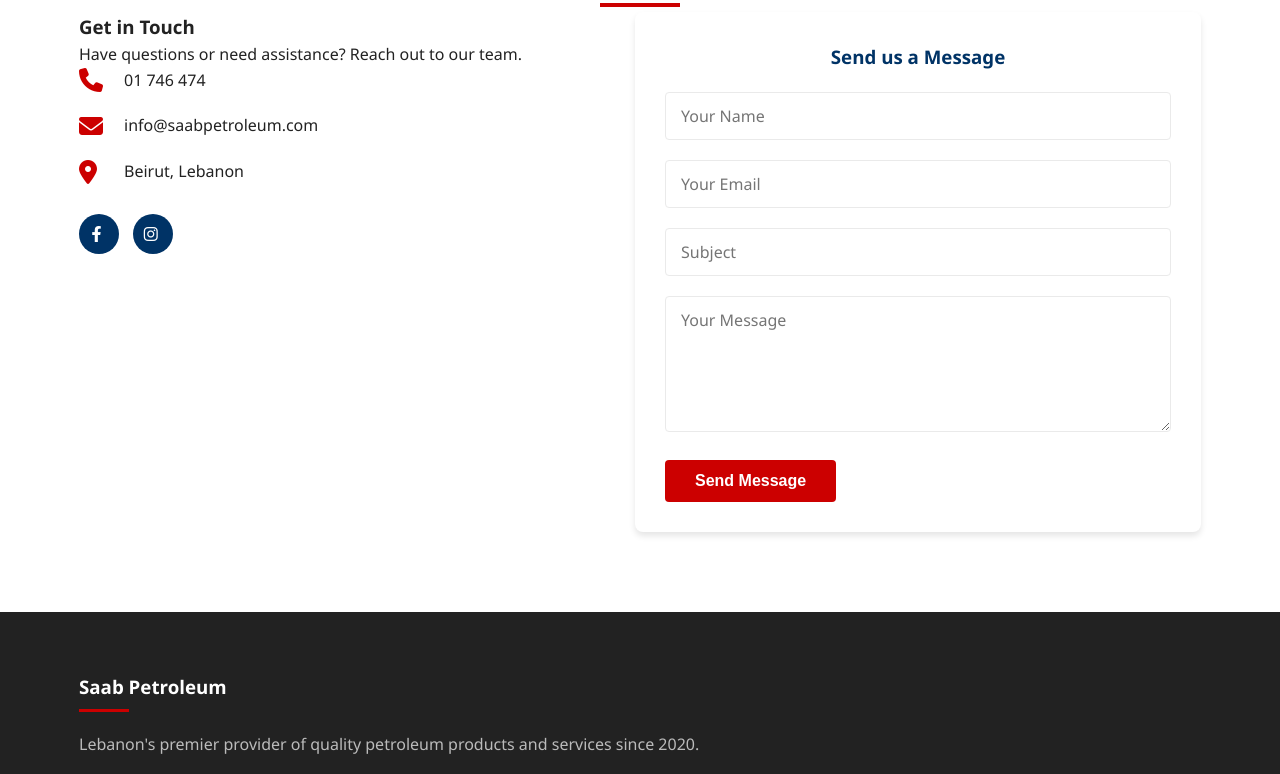
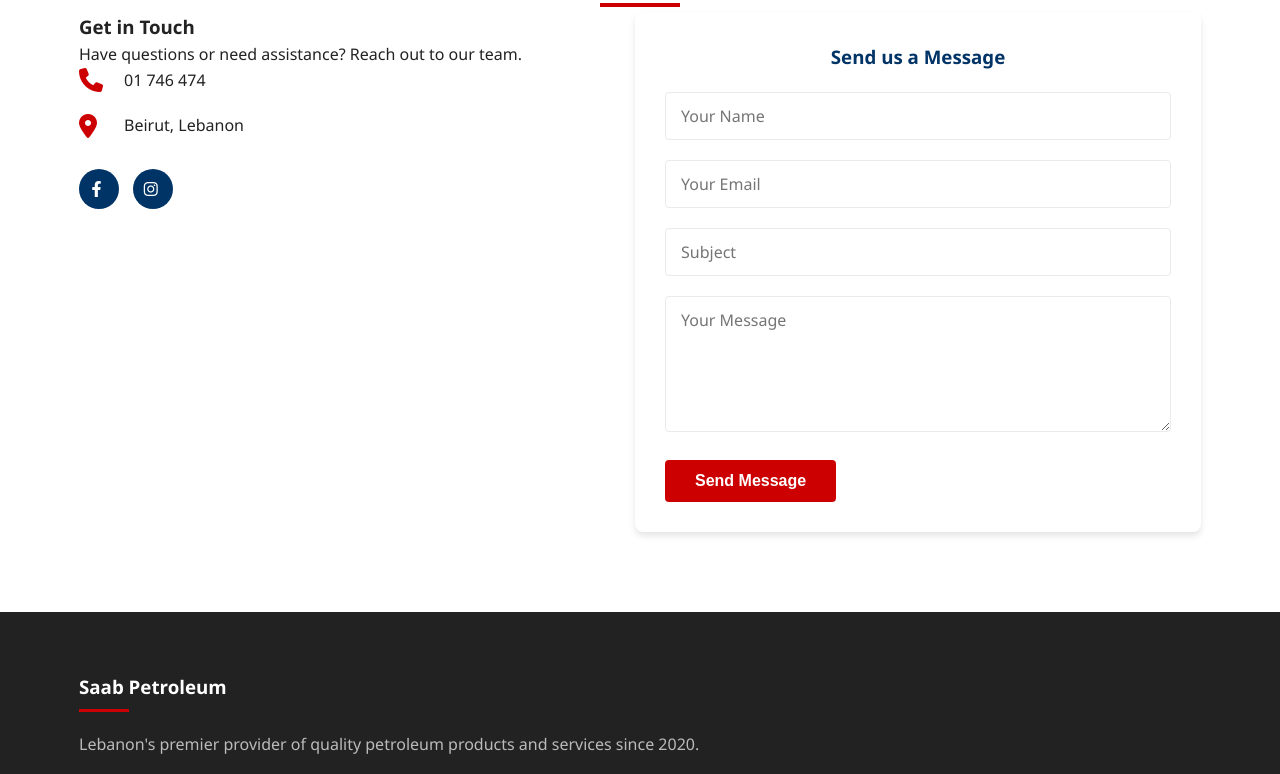
Before and after one commit to cha722/SAAB, a plain HTML site: page index.html in a window 1280 px wide. Shown: the part 4219-4993 px from the top of the page. Drawn offline with Linux system fonts and the light colour scheme.

Commit message:
Update index.html

```diff
--- a/index.html
+++ b/index.html
@@ -306,11 +306,6 @@
                     </div>
 
                     <div class="contact-item">
-                        <i class="fas fa-envelope"></i>
-                        <p>info@saabpetroleum.com</p>
-                    </div>
-
-                    <div class="contact-item">
                         <i class="fas fa-map-marker-alt"></i>
                         <p>Beirut, Lebanon</p>
                     </div>
@@ -382,7 +377,6 @@
                     <h3>Contact Info</h3>
                     <ul>
                         <li><i class="fas fa-phone"></i> 01 746 474</li>
-                        <li><i class="fas fa-envelope"></i> info@saabpetroleum.com</li>
                         <li><i class="fas fa-map-marker-alt"></i> Beirut, Lebanon</li>
                     </ul>
                 </div>
```
